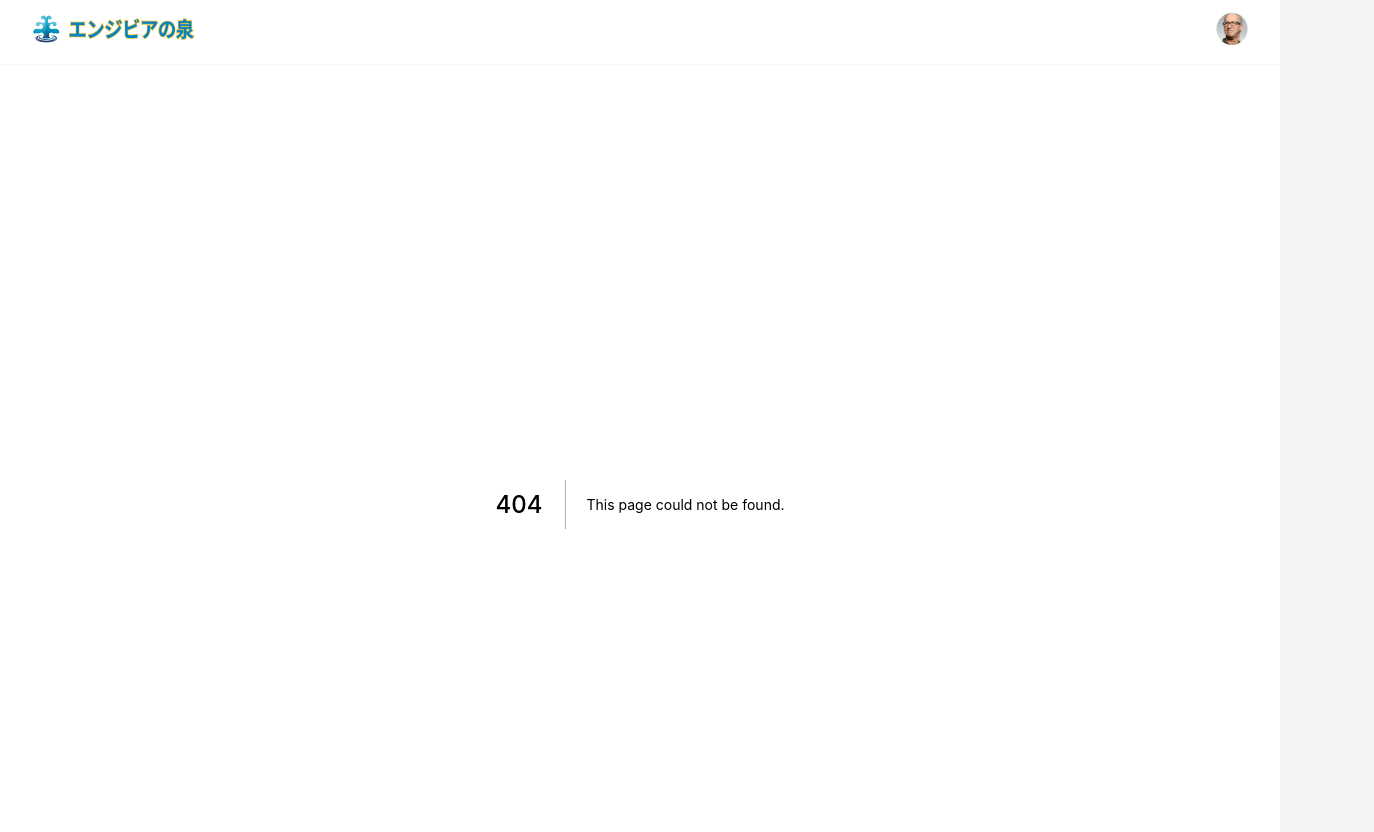
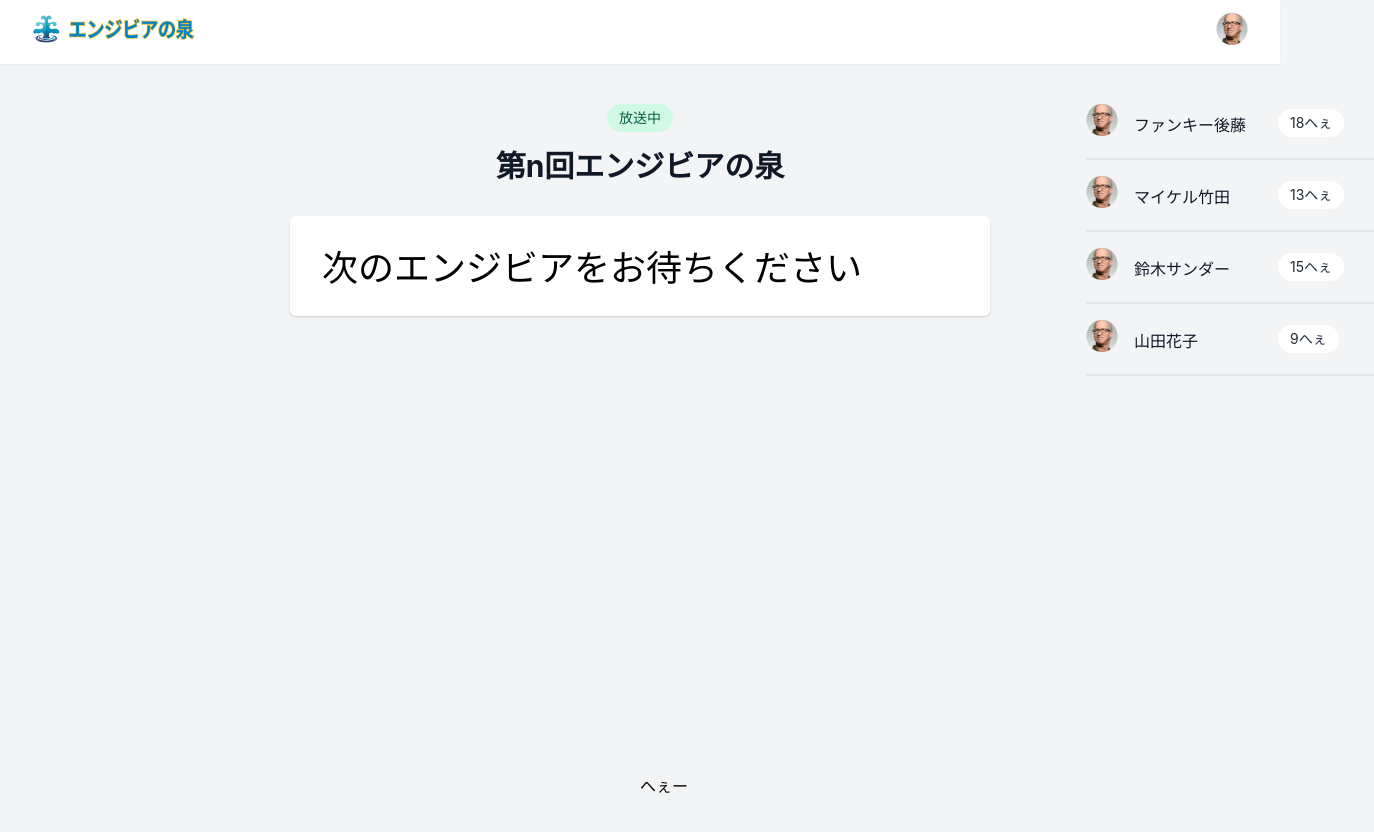
Before and after one commit to Qin-Eva/pj_engivia, a Next.js app: page /posts/show/1 in a window 1280 px wide. Before the commit this address had no page. Shown: the top 832 px of the page, 1374 px wide, since content can reach past the window. After the commit the page ends 800 px from the top, so only its background shows below. Built offline with nearby package versions, Linux system fonts and the light colour scheme.

Commit message:
#10 投稿待機ページを作成いたしました

```diff
--- /dev/null
+++ b/src/components/StandBy.tsx
@@ -0,0 +1,92 @@
+import React, { VFC } from 'react'
+import Image from 'next/image'
+
+export const StandBy: VFC = () => {
+  return (
+    <div className="flex justify-center w-full">
+      <div className="ml-[384px] relative">
+        {/* TODO: /h1までを#27で作成するコンポーネントに置き換え */}
+        <div className="text-center">
+          <p className="inline-block bg-green-100 text-green-800 px-3 py-1 rounded-full text-sm">
+            放送中
+          </p>
+        </div>
+        <h1 className="text-gray-900 font-bold text-3xl mt-4 text-center">
+          第n回エンジビアの泉
+        </h1>
+        <div className="mt-8 bg-white rounded-md shadow inline-block w-[700px] h-[100px]">
+          <p className="m-8 text-4xl w-[640px] h-[40px]">
+            次のエンジビアをお待ちください
+          </p>
+        </div>
+        {/* TODO: へぇボタンを表示 */}
+        <div className="absolute top-[670px] left-[350px]">へぇー</div>
+      </div>
+      {/* TODO: ここから下、ユーザデータ取得しmapで表示 */}
+      <div>
+        <div className="flex items-center w-72 ml-24 border-b-2 pb-4 mb-4">
+          <div>
+            <Image
+              src="/Avatar.png"
+              alt="ユーザー写真"
+              width="32"
+              height="32px"
+            />
+          </div>
+          <div className="text-gray-900 ml-4 h-[20px] w-[128px]">
+            ファンキー後藤
+          </div>
+          <p className="inline-block bg-white text-gray-800 ml-4 px-3 py-1 rounded-full text-sm">
+            18へぇ
+          </p>
+        </div>
+        <div className="flex items-center w-72 ml-24 border-b-2 pb-4 mb-4">
+          <div>
+            <Image
+              src="/Avatar.png"
+              alt="ユーザー写真"
+              width="32"
+              height="32px"
+            />
+          </div>
+          <div className="text-gray-900 ml-4 h-[20px] w-[128px]">
+            マイケル竹田
+          </div>
+          <p className="inline-block bg-white text-gray-800 ml-4 px-3 py-1 rounded-full text-sm">
+            13へぇ
+          </p>
+        </div>
+        <div className="flex items-center w-72 ml-24 border-b-2 pb-4 mb-4">
+          <div>
+            <Image
+              src="/Avatar.png"
+              alt="ユーザー写真"
+              width="32"
+              height="32px"
+            />
+          </div>
+          <div className="text-gray-900 ml-4 h-[20px] w-[128px]">
+            鈴木サンダー
+          </div>
+          <p className="inline-block bg-white text-gray-800 ml-4 px-3 py-1 rounded-full text-sm">
+            15へぇ
+          </p>
+        </div>
+        <div className="flex items-center w-72 ml-24 border-b-2 pb-4 mb-4">
+          <div>
+            <Image
+              src="/Avatar.png"
+              alt="ユーザー写真"
+              width="32"
+              height="32px"
+            />
+          </div>
+          <div className="text-gray-900 ml-4 h-[20px] w-[128px]">山田花子</div>
+          <p className="inline-block bg-white text-gray-800 ml-4 px-3 py-1 rounded-full text-sm">
+            9へぇ
+          </p>
+        </div>
+      </div>
+    </div>
+  )
+}
--- /dev/null
+++ b/src/pages/posts/show/[id]/index.tsx
@@ -0,0 +1,16 @@
+import { StandBy } from 'components/StandBy'
+import type { NextPage } from 'next'
+import Head from 'next/head'
+
+const PostStandBy: NextPage = () => {
+  return (
+    <>
+      <Head>
+        <title>投稿詳細ページ</title>
+      </Head>
+      <StandBy />
+    </>
+  )
+}
+
+export default PostStandBy
```
